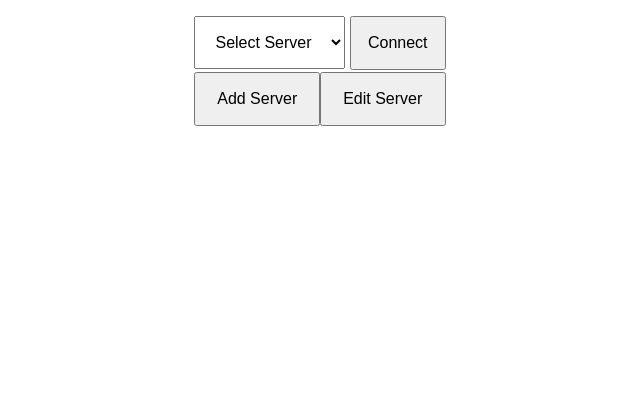
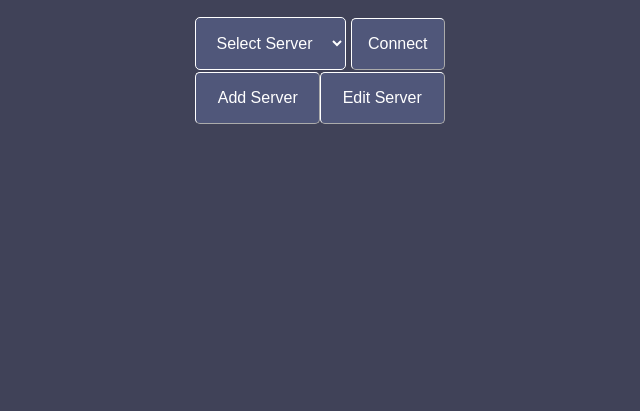
Before and after one commit to alicethefemme/nea-client, an Electron app: page startup/startup.html in a window 800 px wide. Shown: the part 389-800 px from the top of the page, without its empty margins (80-720 px from the left). Drawn offline with Linux system fonts and the light colour scheme.

Commit message:
Added dark theme and information to css sheets.

```diff
--- a/startup/startup.css
+++ b/startup/startup.css
@@ -64,7 +64,7 @@ body {
     left: 0;
 
     padding: 5px;
-    background-color: rgb(180, 180, 180);
+    background-color: rgb(80, 87, 122);
     border-bottom-right-radius: 10px;
     border-top-left-radius: 10px;
 }
--- a/styles.css
+++ b/styles.css
@@ -1,6 +1,28 @@
 /* styles.css */
 
 /* Add styles here to customize the appearance of your app */
+
+/* Color theme:
+Main: rgb(64, 66, 88)
+Sub window(s): rgb(71, 78, 104)
+Buttons: rgb(80, 87, 122)
+Main color: rgb(107, 114, 142)
+Text: rgb(255, 255, 255)
+ */
+
+body {
+    background-color: rgb(64, 66, 88);
+    color: rgb(255, 255, 255);
+}
+
+button, select {
+    background-color: rgb(80, 87, 122);
+    color: rgb(255, 255, 255);
+
+    border-width: 1px;
+    border-color: rgb(255, 255, 255);
+    border-radius: 5px;
+}
 
 .modal {
     display: none; /* hide by default */
@@ -10,8 +32,8 @@
     width: 90%; /* Set to 80 due to the margin */
     height: 85%;
 
-    background-color: rgb(220, 220, 220); /* fallback colour */
-    background-color: rgba(220, 220, 220, 0.95);
+    background-color: rgb(71, 78, 104); /* fallback colour */
+    background-color: rgba(71, 78, 104, 0.97);
 
     margin: 5%;
 
```
